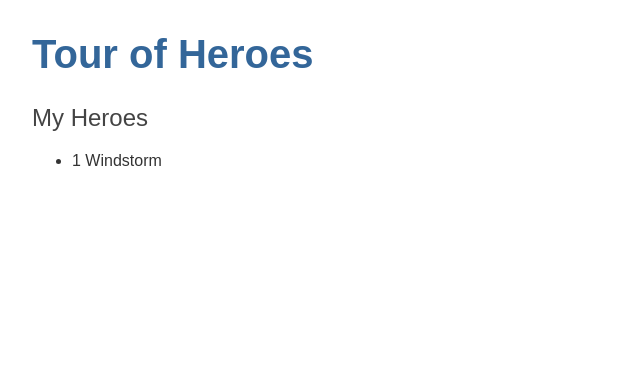
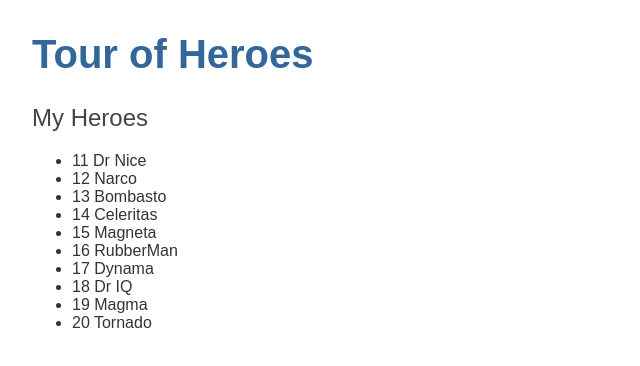
Before and after one commit to Bxprt/Tour-of-Heroes, an Angular app: page / in a window 1280 px wide. Shown: the top 366 px of the page, without its empty margins (0-640 px from the left). Built offline with nearby package versions, Linux system fonts and the light colour scheme.

Commit message:
Heroes list used

```diff
--- a/src/app/heroes/heroes.component.html
+++ b/src/app/heroes/heroes.component.html
@@ -1,6 +1,6 @@
 <h2>My Heroes</h2>
 <ul class="heroes">
-  <li>
+  <li *ngFor="let hero of heroes">
     <span class="badge">{{hero.id}}</span> {{hero.name}}
   </li>
 </ul>
--- a/src/app/heroes/heroes.component.ts
+++ b/src/app/heroes/heroes.component.ts
@@ -8,10 +8,6 @@ import {HEROES} from "../mock-heroes";
   styleUrls: ['./heroes.component.css']
 })
 export class HeroesComponent implements OnInit {
-  hero: Hero = {
-    id: 1,
-    name: 'Windstorm'
-  };
   heroes: Hero[] = HEROES;
 
   constructor() { }
```
